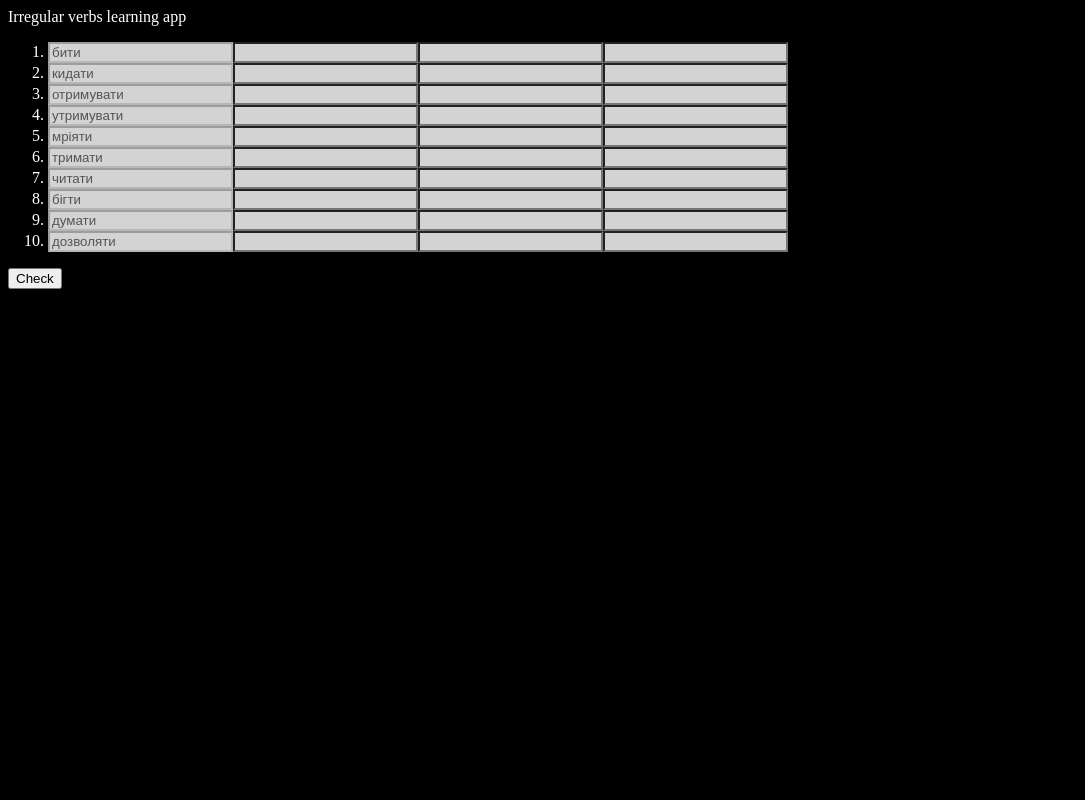
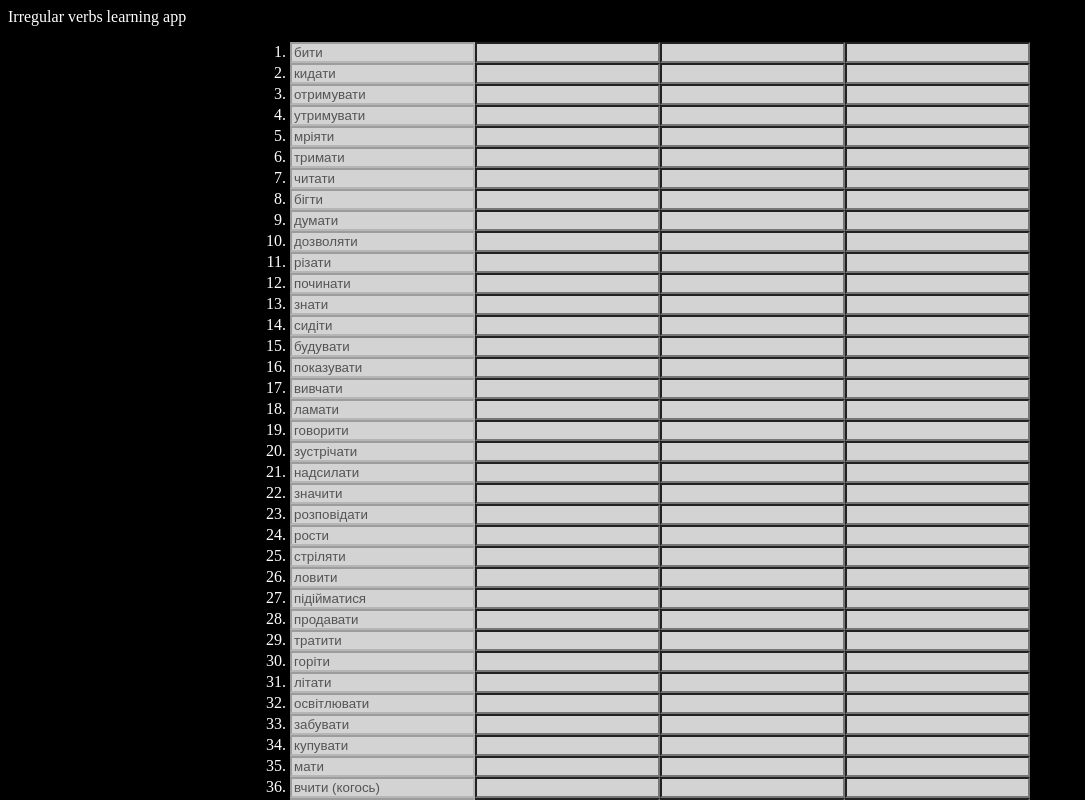
Before and after one commit to heorhii-aksiuk/irregular-verbs-learning-app-cra, a React (Create React App) app: page / in a window 1280 px wide. Shown: the top 800 px of the page, without its empty margins (0-1085 px from the left). Built offline with nearby package versions, Linux system fonts and the light colour scheme.

Commit message:
getResultWrongAnswersList function realization process

```diff
--- a/src/App.tsx
+++ b/src/App.tsx
@@ -1,20 +1,40 @@
-import { useState } from 'react';
+import { useEffect, useState } from 'react';
 import WordInput from './components/WordInput';
-import { shuffledWordsList } from './utils';
+import { getResultWrongAnswersList, shuffledWordsList } from './utils';
 import WordTranslation from './components/WordTranslation';
-import { WordFrom, WrongAnswer, WrongAnswersList } from './types';
+import {
+  WordFrom,
+  // WordsList,
+  WrongAnswer,
+  WrongAnswerWord,
+  WrongAnswerWordsList,
+  WrongAnswersList,
+} from './types';
+
+// import data from './data.json';
 
 export default function App() {
+  // const [words, setWords] = useState<WordsList>([]);
   const [submitted, setSubmitted] = useState(false);
   const [wrongAnswersList, setWrongAnswersList] = useState<WrongAnswersList>(
     [],
   );
 
+  const [resultWrongAnswersList, setResultWrongAnswersList] = useState<any>([]);
+
   const getWrongAnswers = (wrongAnswer: WrongAnswer) => {
     setWrongAnswersList((prev: WrongAnswersList) => [...prev, wrongAnswer]);
   };
 
-  console.log(wrongAnswersList);
+  useEffect(() => {
+    if (submitted && wrongAnswersList.length > 0) {
+      const result = getResultWrongAnswersList(
+        shuffledWordsList,
+        wrongAnswersList,
+      );
+      setResultWrongAnswersList(result);
+    }
+  }, [submitted, wrongAnswersList]);
 
   const onSubmit = (event: any) => {
     event.preventDefault();
@@ -24,7 +44,8 @@ export default function App() {
   return (
     <>
       <header>Irregular verbs learning app</header>
-      <form spellCheck={false}>
+      <div style={{ display: 'flex' }}>
+        <form style={{ margin: '0 auto' }} spellCheck={false}>
           <ol>
             {shuffledWordsList.map((word) => (
               <li key={word.id}>
@@ -59,14 +80,15 @@ export default function App() {
             Check
           </button>
 
-        {wrongAnswersList.length > 0 && (
+          {resultWrongAnswersList.length > 0 && (
             <ol>
-            {wrongAnswersList.map((word: WrongAnswer, index: number) => (
-              <li key={index}>{word}</li>
+              {resultWrongAnswersList.map((word: any, index: number) => (
+                <li key={index}>{word.wordId}</li>
               ))}
             </ol>
           )}
         </form>
+      </div>
     </>
   );
 }
--- a/src/components/WordInput.tsx
+++ b/src/components/WordInput.tsx
@@ -28,7 +28,7 @@ export default function WordInput({
       setStyle({ backgroundColor: 'green' });
     } else {
       setStyle({ backgroundColor: 'red' });
-      getWrongAnswers([wordId, wordForm, correctValue, value]);
+      getWrongAnswers({ wordId, wordForm, correctValue, value });
       setValue((prev) => `${prev}>${correctValue}`);
     }
   }, [submitted]);
--- a/src/utils/getAttemptStatistic.ts
+++ b/src/utils/getAttemptStatistic.ts
@@ -1,4 +1,4 @@
-import words from '../data.json';
+/* import words from '../data.json';
 import {
   getScore,
   getFormattedDate,
@@ -8,7 +8,7 @@ import {
 import { wordFormsCount } from '../constants';
 import { AttemptStatistic, WrongAnswersList } from '../types';
 
-export default function (
+export default function getAttemptStatistic(
   wrongAnswersList: WrongAnswersList,
   attemptStartTime: number,
   attemptFinishTime: number,
@@ -41,3 +41,8 @@ export default function (
     resultWrongAnswersList,
   };
 }
+ */
+
+export default function getAttemptStatistic() {
+  return 0;
+}
--- a/src/utils/getResultWrongAnswersList.ts
+++ b/src/utils/getResultWrongAnswersList.ts
@@ -1,8 +1,15 @@
-import { WordsList, WrongAnswerWordsList, WrongAnswersList } from '../types';
+import {
+  WordsList,
+  WrongAnswer,
+  WrongAnswerWordsList,
+  WrongAnswersList,
+} from '../types';
 
 export default function getResultWrongAnswersList(
   words: WordsList,
   wrongAnswersList: WrongAnswersList,
-): WrongAnswerWordsList {
-  return [];
+) {
+  console.log(words);
+  console.log(wrongAnswersList);
+  return wrongAnswersList;
 }
--- a/src/utils/shuffledWordsList.ts
+++ b/src/utils/shuffledWordsList.ts
@@ -1,6 +1,7 @@
 import shuffle from './getShuffledWordsList';
 import words from '../data.json';
 
-const shuffledWordsList = shuffle(words).slice(0, 10);
+// const shuffledWordsList = shuffle(words).slice(0, 10);
+const shuffledWordsList = shuffle(words);
 
 export default shuffledWordsList;
```
Also changed, not shown: src/types/index.ts (+6 -6 lines). Lines whose indentation alone changed are shown as unchanged.
